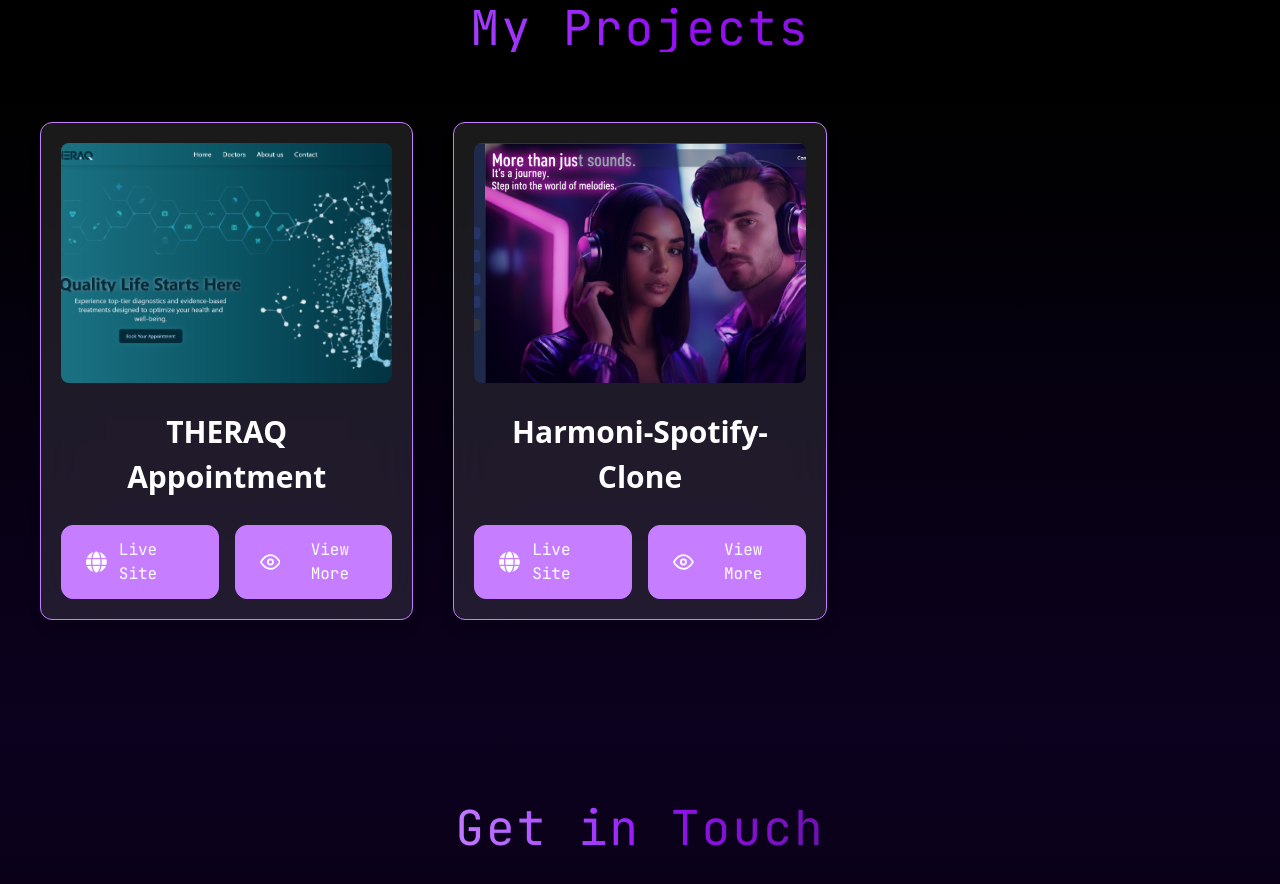
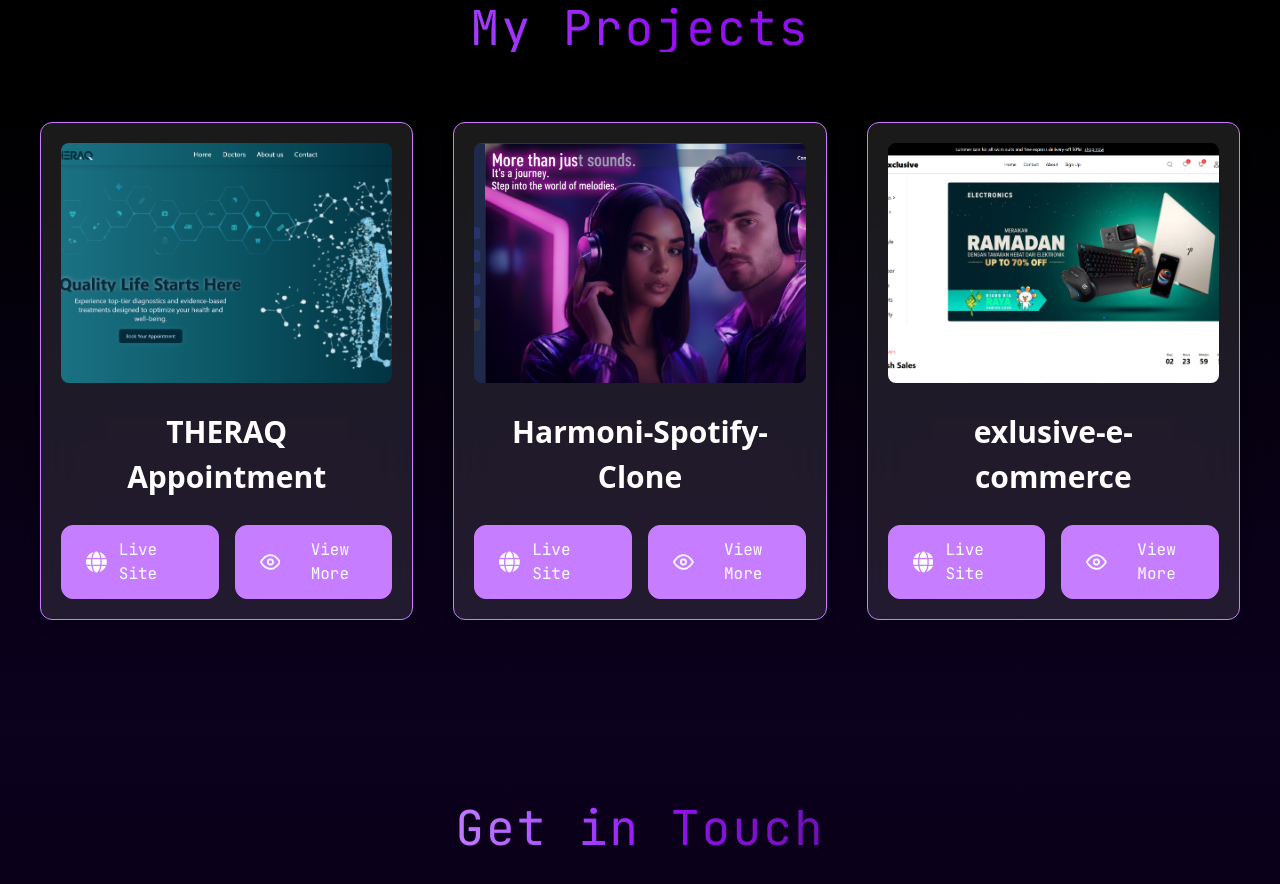
Before and after one commit to NourAlshmali/portfolio, a React (Vite) app: page / in a window 1280 px wide. Shown: the part 3140-4024 px from the top of the page. Built offline with nearby package versions, Linux system fonts and the light colour scheme.

Commit message:
Refactor code structure for improved readability and maintainability

```diff
--- a/src/pages/MyPortfolio.jsx
+++ b/src/pages/MyPortfolio.jsx
@@ -1,6 +1,7 @@
 import React, { useState } from "react";
 import p1 from "../assets/img/theraQ.png";
 import p2 from "../assets/img/Harmoni.png";
+import p3 from "../assets/img/e-commerce.png";
 
 import {
   FaGlobe,
@@ -39,7 +40,7 @@ const MyPortfolio = () => {
       image: p2,
       projectName: "Harmoni-Spotify-Clone",
       description:
-        "Harmoni-Spotify-Clone is a sleek, music-focused web app inspired by Spotify that lets users explore and enjoy music with a clean and engaging interface.",
+        "A modern, high-performance e-commerce platform for a seamless and responsive shopping experience",
       skills: [
         { icon: <FaReact />, name: "React" },
         { icon: <SiTailwindcss />, name: "Tailwind CSS" },
@@ -47,6 +48,19 @@ const MyPortfolio = () => {
         { icon: <LuFileJson />, name: "JSON" },
       ],
       demoLink: "https://harmoni-spotify-clone.vercel.app/",
+    },
+     {
+      id: 3,
+      image: p3,
+      projectName: "exlusive-e-commerce",
+      description:
+        "Harmoni-Spotify-Clone is a sleek, music-focused web app inspired by Spotify that lets users explore and enjoy music with a clean and engaging interface.",
+      skills: [
+        { icon: <FaReact />, name: "React" },
+        { icon: <SiTailwindcss />, name: "Tailwind CSS" },
+        { icon: <FaJs />, name: "JavaScript" },
+      ],
+      demoLink: "https://exlusive-e-commerce.vercel.app/",
     },
   ];
 
```
Also changed, not shown: src/assets/img/e-commerce.png (added).
